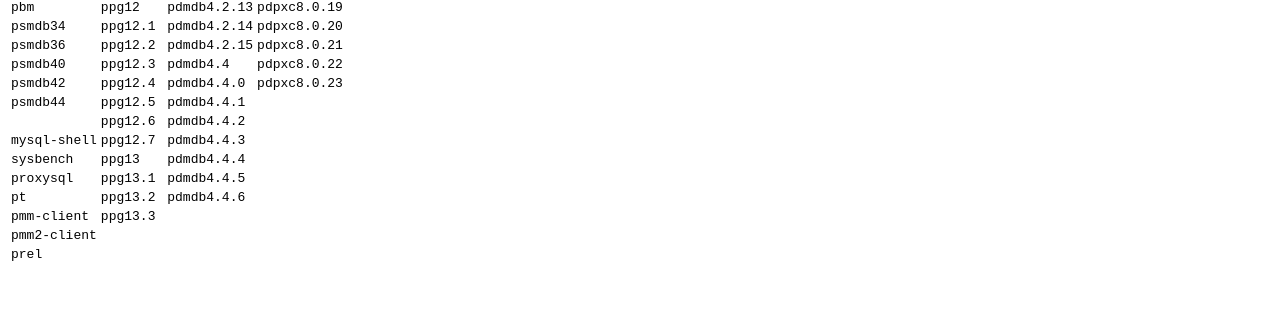
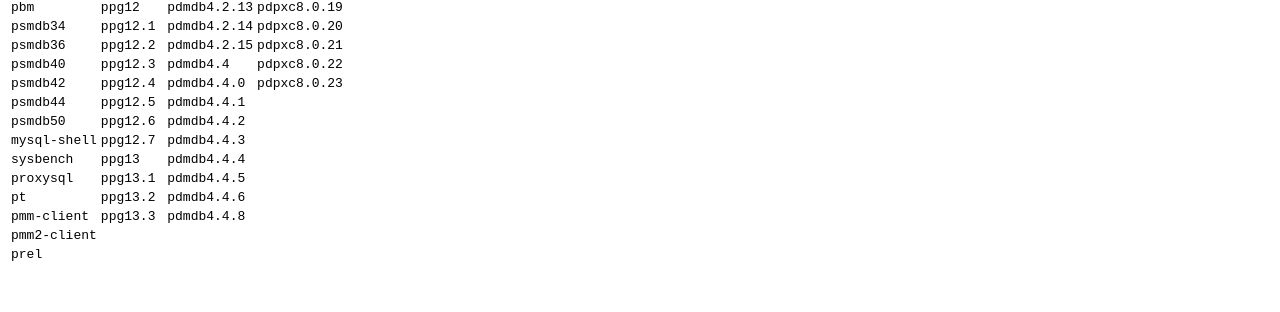
Before and after one commit to percona/repo-config-docs, an MkDocs documentation site: the page built from docs/percona-release.md, in a window 1280 px wide and 900 px high, scrolled down 1138 px. Shown: the part 146-458 px from the top of the window. Built offline with MkDocs 1.6.1 and Material for MkDocs 9.7.7, drawn with Linux system fonts in a browser that asks for light colours; nearby versions of some CDN libraries.

Commit message:
PREL-160 Doc: Add PSMDB 5.0 and PDMDB 4.4.8 to repo and product list (#56)
modified:   docs/percona-release.md
	modified:   docs/repository-location.md

```diff
--- a/docs/percona-release.md
+++ b/docs/percona-release.md
@@ -90,12 +90,12 @@
     | ``psmdb40``     | ``ppg12.3``     | ``pdmdb4.4``    | ``pdpxc8.0.22`` |
     | ``psmdb42``     | ``ppg12.4``     | ``pdmdb4.4.0``  | ``pdpxc8.0.23`` |
     | ``psmdb44``     | ``ppg12.5``     | ``pdmdb4.4.1``  |  |
-    |                 | ``ppg12.6``     | ``pdmdb4.4.2``  |  |
+    | ``psmdb50``     | ``ppg12.6``     | ``pdmdb4.4.2``  |  |
     |``mysql-shell``  | ``ppg12.7``     | ``pdmdb4.4.3``  |  |
     | ``sysbench``    | ``ppg13``       | ``pdmdb4.4.4``  |  |
     | ``proxysql``    | ``ppg13.1``     | ``pdmdb4.4.5``  |  |
     | ``pt``          | ``ppg13.2``     | ``pdmdb4.4.6``  |   |
-    | ``pmm-client``  | ``ppg13.3``     |  |   |
+    | ``pmm-client``  | ``ppg13.3``     | ``pdmdb4.4.8``  |   |
     | ``pmm2-client`` |  |   |   |
     | ``prel``        |  |   |   |
 
```
Also changed, not shown: docs/repository-location.md (+3 -0 lines).
